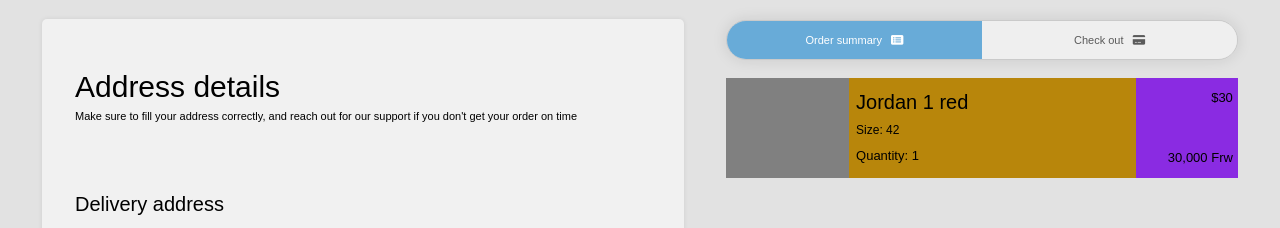
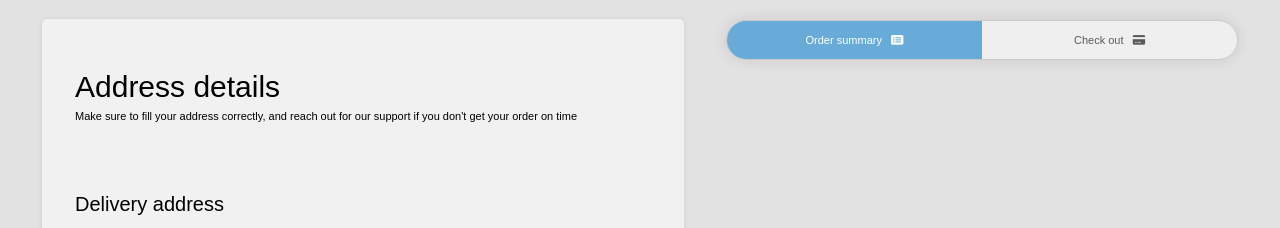
Before and after one commit to Shemaremy/React-Shopping-website, a React (Vite) app in the folder Shopping Website/: page /payment in a window 1280 px wide. Shown: the top 228 px of the page. Built offline with nearby package versions, Linux system fonts and the light colour scheme; a web font is replaced by a local one.

Commit message:
Passed info to proceed pament

```diff
--- a/Shopping Website/src/Components/Payment/ProceedPayment.css
+++ b/Shopping Website/src/Components/Payment/ProceedPayment.css
@@ -1027,14 +1027,13 @@
 .items_container_summary {
     height: auto;
     width: 100%;
-    margin-bottom: 2%;
     overflow: hidden;
-    background-color: chocolate;
 }
 
 .item_summary_row {
     width: 100%;
     height: 100px;
+    margin-bottom: 2%;
     background-color: green;
     display: flex;
     flex-direction: row;
@@ -1053,6 +1052,13 @@
     height: 100%;
     width: 30%;
     background-color: gray;
+    display: flex;
+    justify-content: center;
+    align-items: center;
+}
+
+.img_summary > img {
+    width: 70%;
 }
 
 .img_description_summary {
--- a/Shopping Website/src/Components/Payment/ProceedPayment.jsx
+++ b/Shopping Website/src/Components/Payment/ProceedPayment.jsx
@@ -1,4 +1,5 @@
 import React, {useState} from 'react';
+import { useLocation } from 'react-router-dom';
 import './ProceedPayment.css'
 import mastercard from './cardImages/mastercard.jpg'
 import visacard from './cardImages/visacard.jpg'
@@ -54,6 +55,8 @@
     const [phoneNumberError, setPhoneNumberError] = useState('');
     const [countryId, setCountryId] = useState('');
     let currentCountry = 'RW'
+    const { state } = useLocation();
+    const { currentProduct } = state || {};
 
     const [content, setContent] = useState('orderSummary');
     const handleOrderSummaryClick = () => {
@@ -182,20 +185,24 @@
         <div className='order_summary_container'>
             <div className='lower_summary'>
                 <div className='items_container_summary'>
-                    <div className='item_summary_row'>
+                    {currentProduct && currentProduct.map((item, index) => (
+                        <div key={index} className='item_summary_row'>
                             <div className='img_and_name'>
-                            <div className='img_summary'></div>
+                                <div className='img_summary'>
+                                    <img src={item.image} alt={item.name} />
+                                </div>
                                 <div className='img_description_summary'>
-                                <h3 className='item_name_summary'>Jordan 1 red</h3>
+                                    <h3 className='item_name_summary'>{item.name}</h3>
                                     <p className='size_summary'>Size: 42</p>
-                                <h5 className='quantity_number'>Quantity: 1</h5>
+                                    <h5 className='quantity_number'>Quantity: {item.quantity}</h5>
                                 </div>
                             </div>
                             <div className='summary_price'>
-                            <p className='dollar_price_summary'>$30</p>
-                            <p className='price_in_rwf'>30,000 Frw</p>
+                                <p className='dollar_price_summary'>${(item.price / 1000)}</p>
+                                <p className='price_in_rwf'>{(item.price / 1000)},000 Frw</p>
                             </div>
                         </div>
+                    ))}
                 </div>
             </div>
             <div className='small_calculations'>
--- a/Shopping Website/src/Components/cartPanel/MyModal.jsx
+++ b/Shopping Website/src/Components/cartPanel/MyModal.jsx
@@ -25,7 +25,7 @@
 
   const navigate = useNavigate();
   const handleProceedPayment = () => {
-    navigate('/payment');
+    navigate('/payment', { state: { currentProduct } });
   };
 
 
```
Lines whose indentation alone changed are shown as unchanged.
